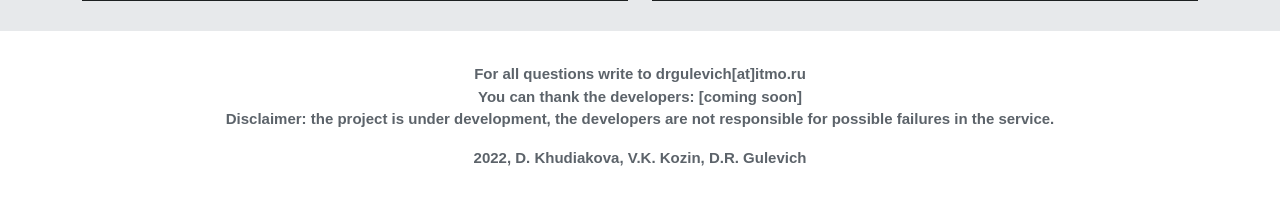
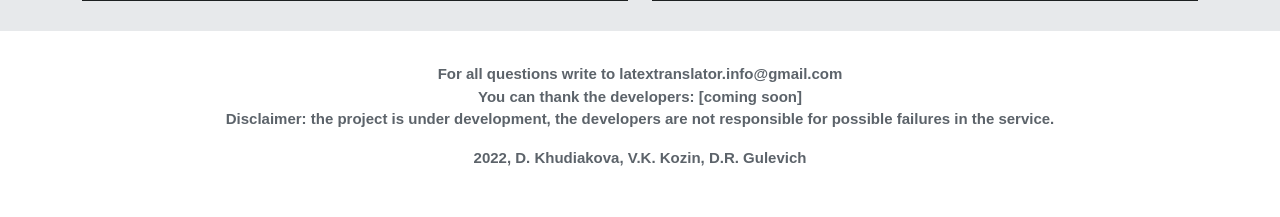
Before and after one commit to valkozin/latextranslate, a Django app: page /main_app/ in a window 1280 px wide. Shown: the part 1176-1393 px from the top of the page. Run offline with Django 4.2, Linux system fonts and the light colour scheme; some libraries are stand-ins or nearby versions.

Commit message:
update email

```diff
--- a/templates/main_app/index.html
+++ b/templates/main_app/index.html
@@ -124,7 +124,7 @@
 
 <footer>
     <p style="font-family: 'Source Sans Pro', sans-serif;font-size: 15px;font-weight: bold; color: #5C636A; text-align: center;padding-top: 32px;">
-        For all questions write to  drgulevich[at]itmo.ru<br>
+        For all questions write to latextranslator.info@gmail.com<br>
         You can thank the developers: [coming soon]<br>
         Disclaimer: the project is under development, the developers are not responsible for possible failures in the service.
     </p>
```
